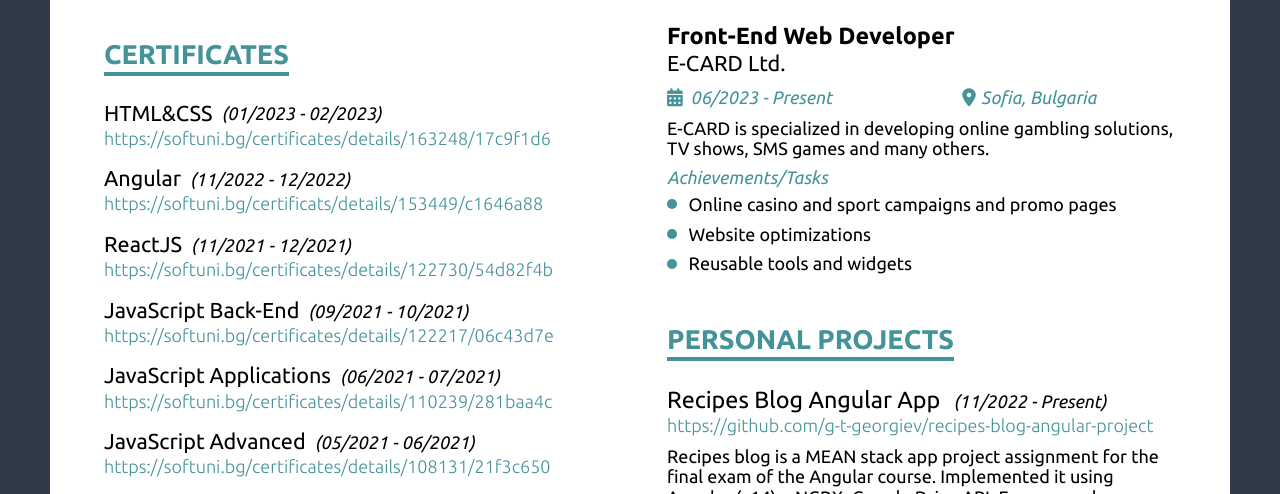
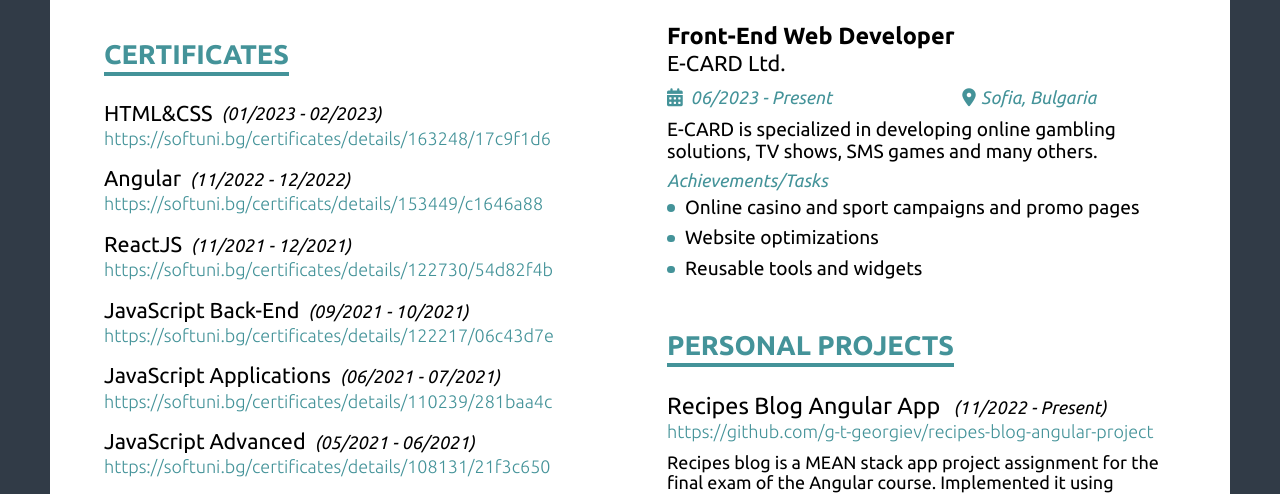
Before and after one commit to g-t-georgiev/my-online-resume, a website: page index.html in a window 1280 px wide. Shown: the part 944-1438 px from the top of the page. Drawn offline with Linux system fonts and the light colour scheme.

Commit message:
Enlarged description tasks list entries font size.

```diff
--- a/src/styles/_work-experience.css
+++ b/src/styles/_work-experience.css
@@ -45,7 +45,7 @@
 
 .job-entry-descr {
     margin-block: .65rem .45rem;
-    font-size: 1rem;
+    font-size: 1.0625rem;
     line-height: 1.15;
 }
 
@@ -54,12 +54,14 @@
 }
 
 .job-entry-tasks {
-    font-size: 1rem;
     max-inline-size: 100%;
     margin-block-start: .5rem;
 }
 
 .job-entry-task {
+    font-size: 1.0625rem;
+    position: relative;
+    padding-inline-start: 1rem;
     margin-block-end: .65rem;
 }
 
@@ -70,10 +72,11 @@
 .job-entry-task::before {
     content: '';
     display: inline-block;
-    margin-block-end: .1rem;
-    margin-inline-end: .65rem;
-    inline-size: .55rem;
+    position: absolute;
+    top: .35rem;
+    left: 0;
+    inline-size: .42rem;
     aspect-ratio: 1 / 1;
-    border-radius: 100%;
+    border-radius: 9999px;
     background-color: #449399;
 }
```
